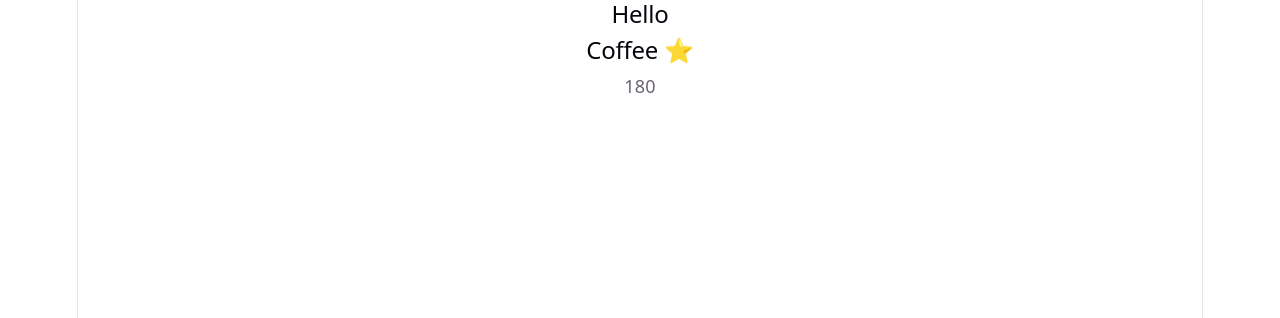
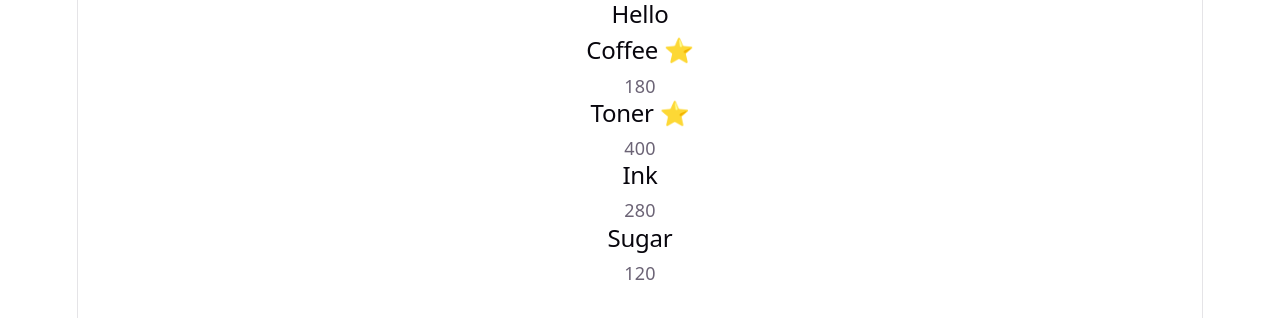
Before and after one commit to bobbyDeepak1415/React_Type, a React (Vite) app: page / in a window 1280 px wide. Shown: the top 318 px of the page. Built offline with nearby package versions, Linux system fonts and the light colour scheme.

Commit message:
setup done

```diff
--- a/src/App.tsx
+++ b/src/App.tsx
@@ -1,10 +1,22 @@
 import ChaiCard from "./components/ChaiCard"
+import ChaiList from "./components/ChaiList"
+
+import type { Chai } from "./types"
+
+const menu:Chai[]=[
+  {id:1,name:"Toner",price:400},
+  {id:2,name:"Ink",price:280},
+  {id:3,name:"Sugar",price:120},
+]
 
 const App = () => {
   return (
     <div>
       <h2>Hello</h2>
       <ChaiCard name="Coffee" price={180} isSpecial={true}/>
+      <div>
+        <ChaiList items={menu}/>
+      </div>
     </div>
   )
 }
```
